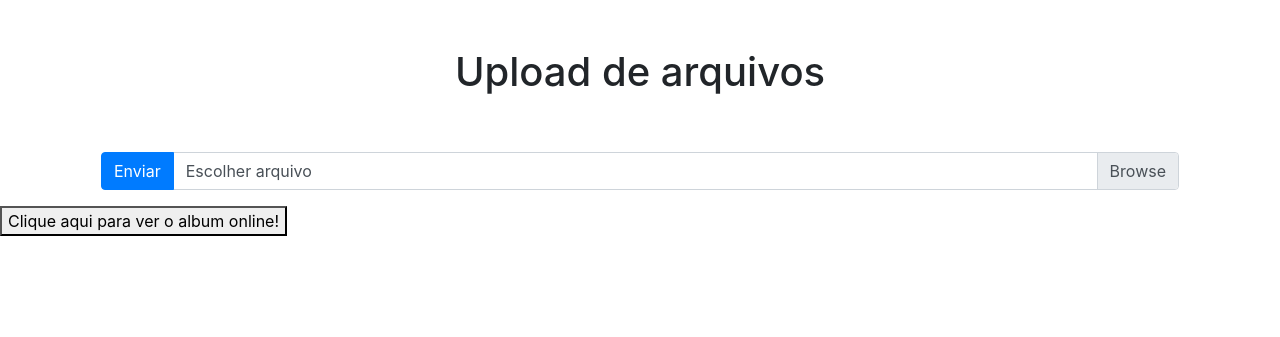
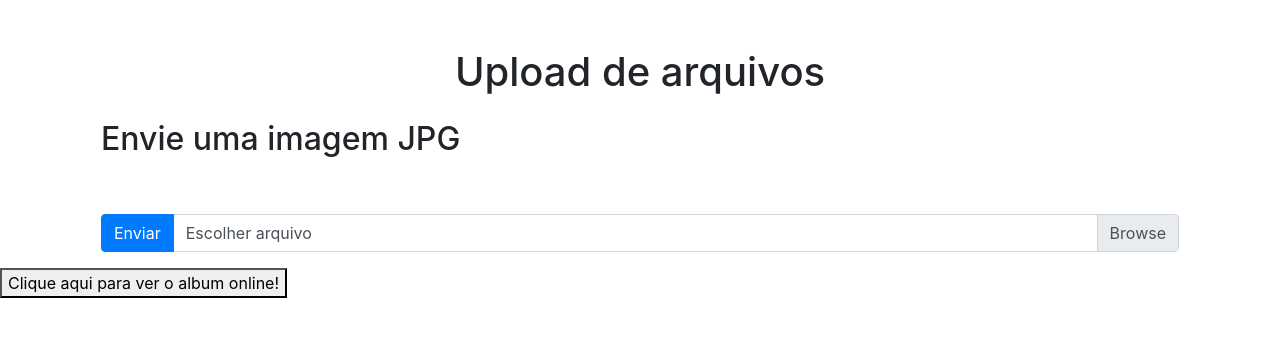
Before and after one commit to ce-a11y/php, a PHP site: page / in a window 1280 px wide. Shown: the top 337 px of the page. Run offline with PHP 8.4, Linux system fonts and the light colour scheme; data that the repository does not hold is empty.

Commit message:
Update index.php

```diff
--- a/index.php
+++ b/index.php
@@ -16,6 +16,7 @@
     <div class="container">
         <form class="m-3" method="POST" enctype="multipart/form-data">
             <h1 class="mt-5 text-center">Upload de arquivos</h1>
+            <h2 class="mt-4 txt-center">Envie uma imagem JPG</h2>
             <br><br>
             <div class="input-group mb-3">
                 <div class="input-group-prepend">
@@ -47,7 +48,7 @@
     // Validações
 
     $tamanhoMax = 2097152;
-    $permitido = ["jpg", "png", "jpeg", "mp4"];
+    $permitido = ["jpg"];
     $entensao = pathinfo($_FILES["arquivo"]["name"]);
 //    var_dump($entensao);
     //    echo $entensao['extension'];
```
